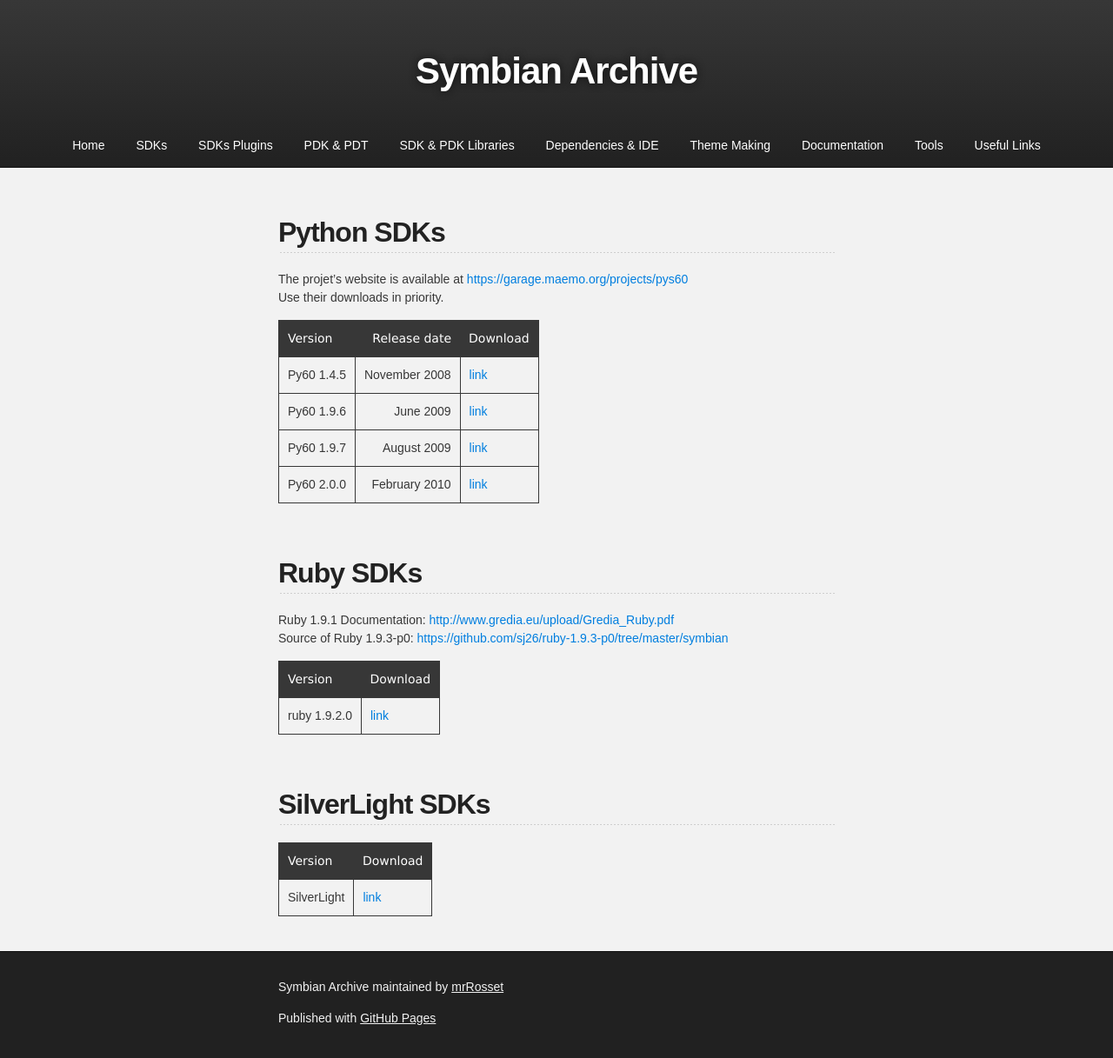
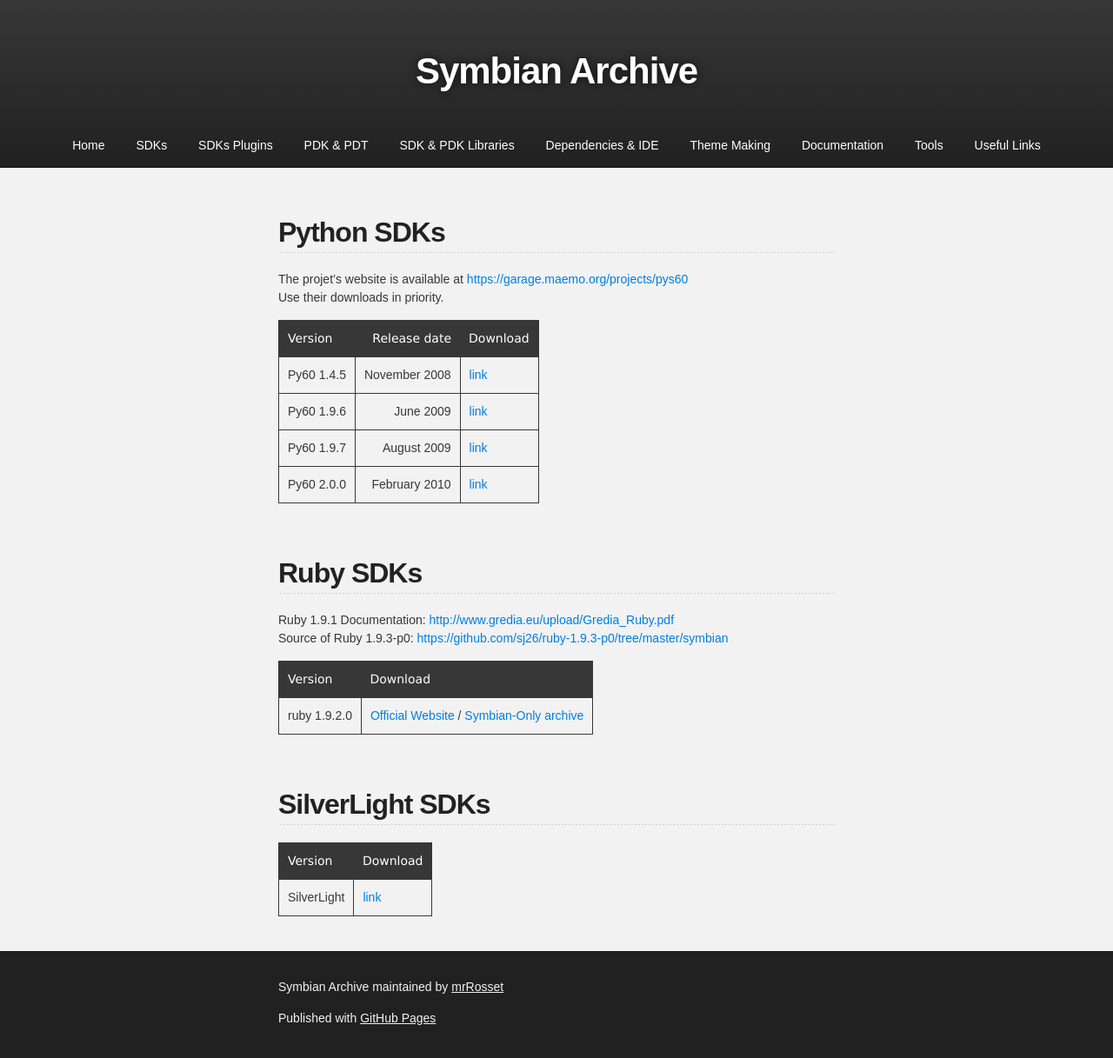
Before and after one commit to mrRosset/Symbian-Archive, a Jekyll site: the page built from SDKs-Langs.md, in a window 1280 px wide. Shown: the whole page at 87% size. Built offline with Jekyll 4.4.1, drawn with Linux system fonts in a browser that asks for light colours; our own code applies the rules of GitHub Pages for plain Markdown files; the repository's description, which GitHub fills in, is left out.

Commit message:
add link to official ruby website

```diff
--- a/SDKs-Langs.md
+++ b/SDKs-Langs.md
@@ -19,7 +19,7 @@ Source of Ruby 1.9.3-p0: [https://github.com/sj26/ruby-1.9.3-p0/tree/master/symb
 
 | Version      | Download |
 |--------------|----------|
-| ruby 1.9.2.0 | [link](https://mega.nz/#!TsM1CZJA!K71p63AVWTwZW_FRoagRLbiuTBnOnS3iabbVmDqdrqg) |
+| ruby 1.9.2.0 | [Official Website](https://www.ruby-lang.org/en/news/2010/08/18/ruby-1-9-2-released/) / [Symbian-Only archive](https://mega.nz/#!TsM1CZJA!K71p63AVWTwZW_FRoagRLbiuTBnOnS3iabbVmDqdrqg) |
 
 <br>
 
```
